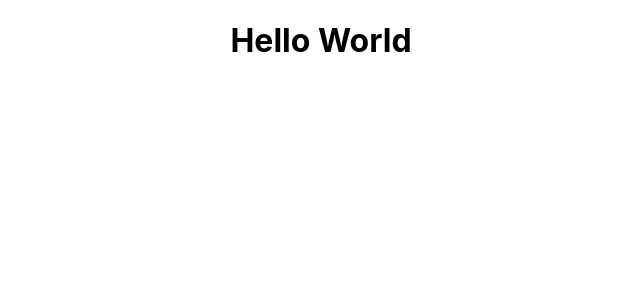
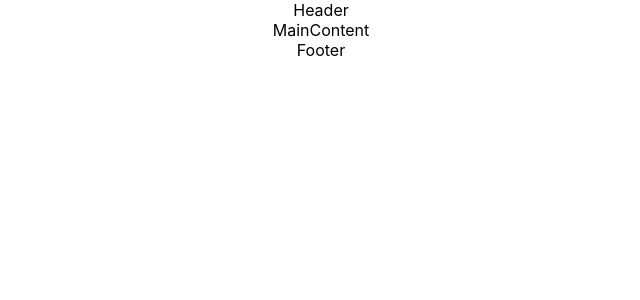
Before and after one commit to ropenflash/first-webiste, a React (Create React App) app: page / in a window 1280 px wide. Shown: the top 300 px of the page, without its empty margins (319-959 px from the left). Built offline with nearby package versions, Linux system fonts and the light colour scheme.

Commit message:
added header and other components

```diff
--- a/src/App.js
+++ b/src/App.js
@@ -1,10 +1,15 @@
 import React from 'react';
+import Header from './components/Header'
+import MainContent from './components/MainContent'
+import Footer from './components/Footer'
 import './App.css';
 
 function App() {
   return (
     <div className="App">
-      <h1>Hello World</h1>
+      <Header />
+      <MainContent />
+      <Footer />
     </div>
   );
 }
--- /dev/null
+++ b/src/components/Footer/index.js
@@ -0,0 +1,10 @@
+import React from 'react'
+
+const blockName = 'Footer'
+export default class Footer extends React.Component {
+    render() {
+        return (<div className={blockName}>
+            Footer
+        </div>)
+    }
+}
--- /dev/null
+++ b/src/components/Header/index.js
@@ -0,0 +1,10 @@
+import React from 'react'
+
+const blockName = 'Header'
+export default class Header extends React.Component {
+    render() {
+        return (<div className={blockName}>
+            Header
+        </div>)
+    }
+}
--- /dev/null
+++ b/src/components/MainContent/index.js
@@ -0,0 +1,10 @@
+import React from 'react'
+
+const blockName = 'MainContent'
+export default class MainContent extends React.Component {
+    render() {
+        return (<div className={blockName}>
+            MainContent
+        </div>)
+    }
+}
```
